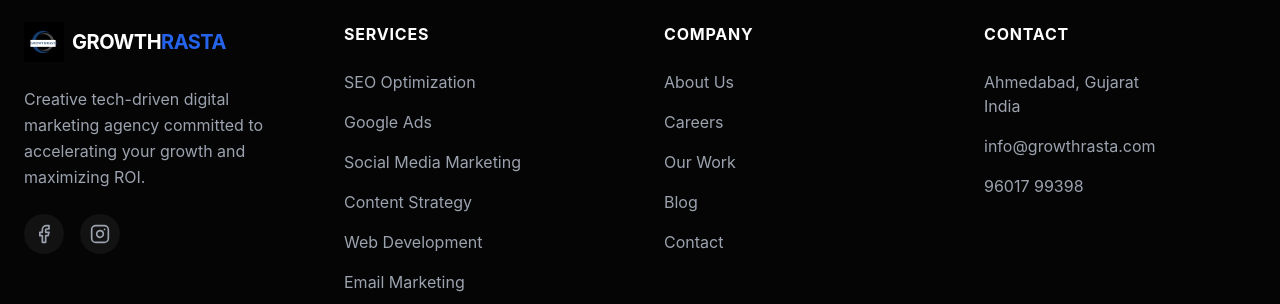
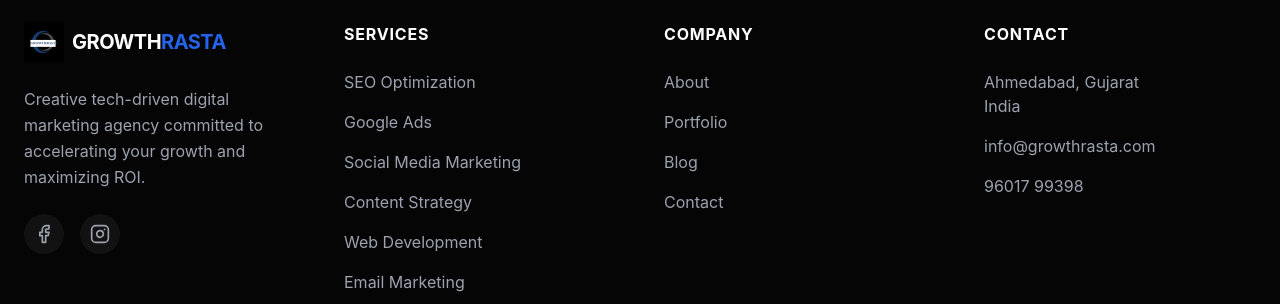
Before and after one commit to Bhagyashah05/dharmesh_website, a React (Vite) app: page / in a window 1280 px wide. Shown: the part 5549-5853 px from the top of the page. Built offline with nearby package versions, Linux system fonts and the light colour scheme; no server answers.

Commit message:
footer change

```diff
--- a/src/components/layout/Footer.tsx
+++ b/src/components/layout/Footer.tsx
@@ -41,7 +41,7 @@ export default function Footer() {
           <div>
             <h4 className="text-gray-900 dark:text-white font-bold mb-6 tracking-wider">COMPANY</h4>
             <ul className="space-y-4">
-              {['About Us', 'Careers', 'Our Work', 'Blog', 'Contact'].map((item, idx) => (
+              {['About', 'Portfolio', 'Blog', 'Contact'].map((item, idx) => (
                 <li key={idx}>
                   <Link to={`/${item.toLowerCase().replace(' ', '')}`} className="text-gray-600 dark:text-gray-400 hover:text-accent-blue dark:hover:text-accent-lightBlue transition-colors">
                     {item}
@@ -54,7 +54,7 @@ export default function Footer() {
           <div>
             <h4 className="text-gray-900 dark:text-white font-bold mb-6 tracking-wider">CONTACT</h4>
             <ul className="space-y-4 text-gray-600 dark:text-gray-400">
-              <li>Ahmedabad, Gujarat<br/>India</li>
+              <li>Ahmedabad, Gujarat<br />India</li>
               <li>info@growthrasta.com</li>
               <li>96017 99398</li>
             </ul>
```
